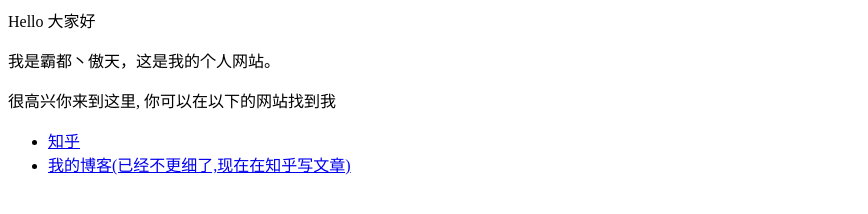
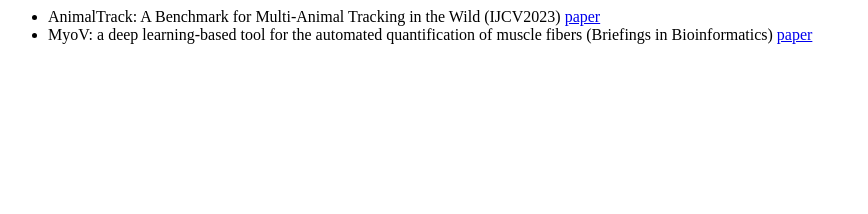
Before and after one commit to xz0305/xz0305.github.io, a plain HTML site: page index.html in a window 1280 px wide. Shown: the whole page, without its empty margins (0-868 px from the left). Drawn offline with Linux system fonts and the light colour scheme.

Commit message:
Update index.html

```diff
--- a/index.html
+++ b/index.html
@@ -1,8 +1,5 @@
-<p>Hello 大家好</p>
-<p>我是霸都丶傲天，这是我的个人网站。 </p>
-<p>很高兴你来到这里, 你可以在以下的网站找到我</p>
 
 <ul>
-  <li> <a href="https://www.zhihu.com/people/AJLoveChina">知乎</a> </li>
-  <li> <a href="http://hejie.nigeerhuo.com">我的博客(已经不更细了,现在在知乎写文章)</a> </li>
+  <li> AnimalTrack: A Benchmark for Multi-Animal Tracking in the Wild (IJCV2023) <a href="https://arxiv.org/abs/2205.00158">paper</a> </li>
+  <li> MyoV: a deep learning-based tool for the automated quantification of muscle fibers (Briefings in Bioinformatics) <a href="https://academic.oup.com/bib">paper</a> </li>
 </ul>
```
